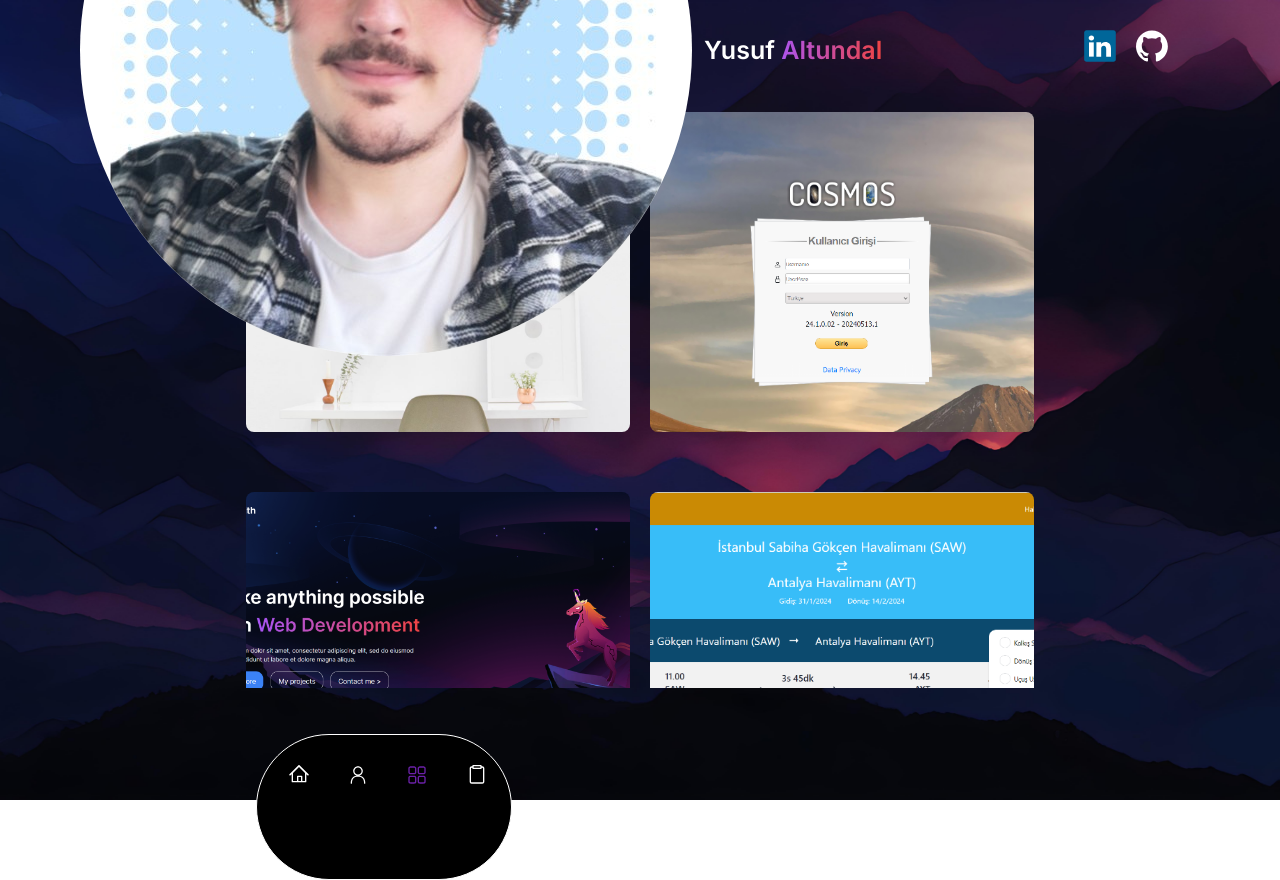
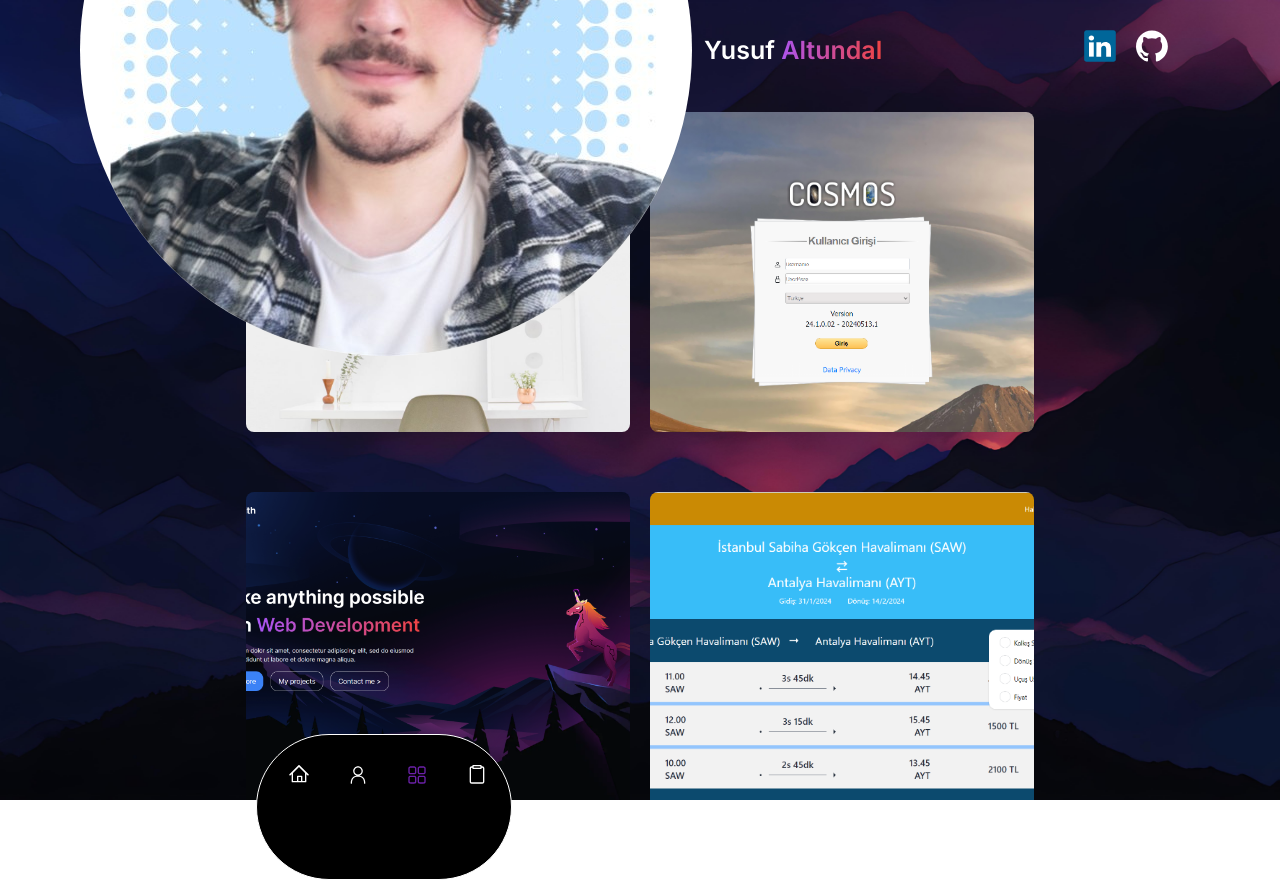
Before and after one commit to altundalyusuf/My-Portfolio, a Next.js app: page /my-projects in a window 1280 px wide. Built offline with nearby package versions, Linux system fonts and the light colour scheme.

Commit message:
Update page.tsx

```diff
--- a/app/my-projects/page.tsx
+++ b/app/my-projects/page.tsx
@@ -7,7 +7,7 @@ const Page = () => {
         <div
             style={{ backgroundImage: "url(/mountains.jpg)" }}
             className='w-screen h-screen flex flex-col items-center bg-center bg-cover overflow-auto'>
-            <div className='grid grid-cols-1 md:grid-cols-2 gap-5 max-w-[90%] xl:max-w-[70%] mt-44 md:mt-28 mb-28 overflow-auto'>
+            <div className='grid grid-cols-1 md:grid-cols-2 gap-5 max-w-[90%] xl:max-w-[70%] mt-44 md:mt-28 mb-28'>
                 {Projects.map((project, index) => (
                     <ProjectCard
                         key={index}
```
